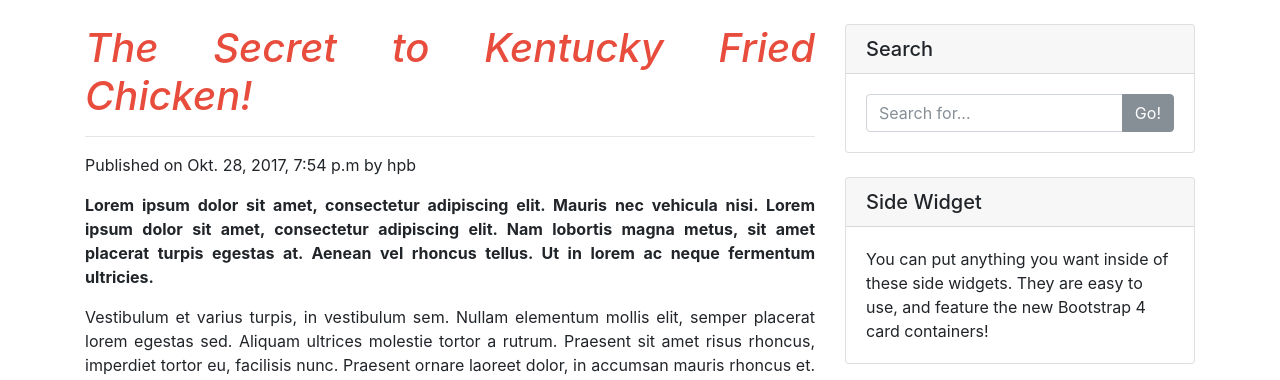
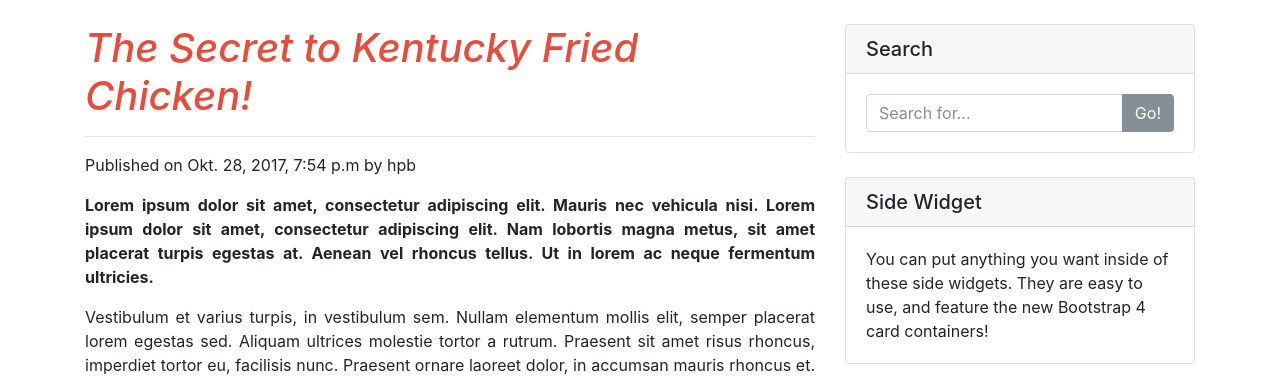
Before and after one commit to ravhirzldi/django-microblog, a Django app: a page that uses microblog/templates/microblog/post_detail.html in a window 1280 px wide. Shown: the part 56-436 px from the top of the page. Run offline with Django 3.2, Linux system fonts and the light colour scheme; data comes from the database, SQL or seed files in the repository; parts of the project's set-up code (start-up, migrations or seed data) failed here and were passed over; some libraries are stand-ins or nearby versions.

Commit message:
fixed post title alignment

```diff
--- a/microblog/templates/microblog/post_detail.html
+++ b/microblog/templates/microblog/post_detail.html
@@ -1,7 +1,7 @@
 {% extends "base.html" %}
 {% block title %}{{ post.title }}{% endblock %}
 {% block content %}
-<div class="col-lg-8 text-justify">
+<div class="col-lg-8">
 	<p><h1 class="mt-4"><span style="color:#e74c3c"><cite>
 		{{ post.title }}
 	</cite></span></h1>
```
